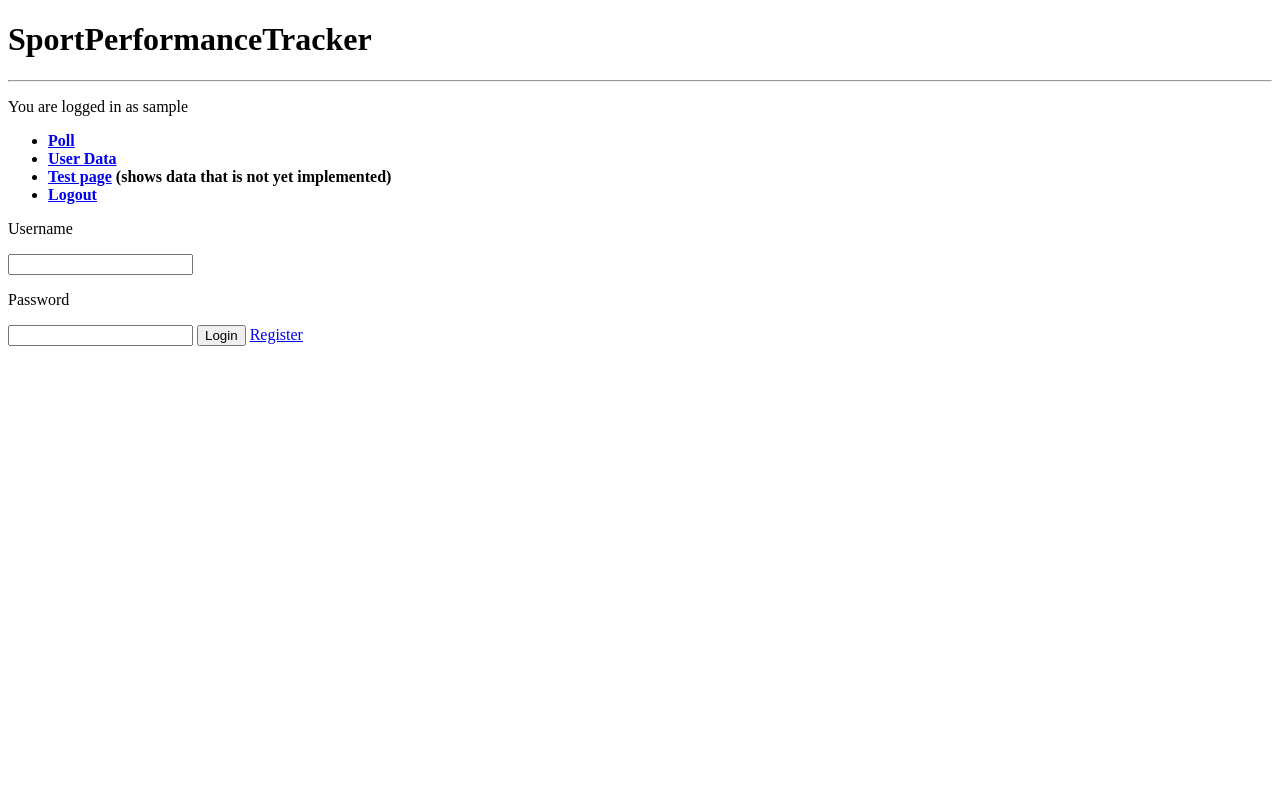
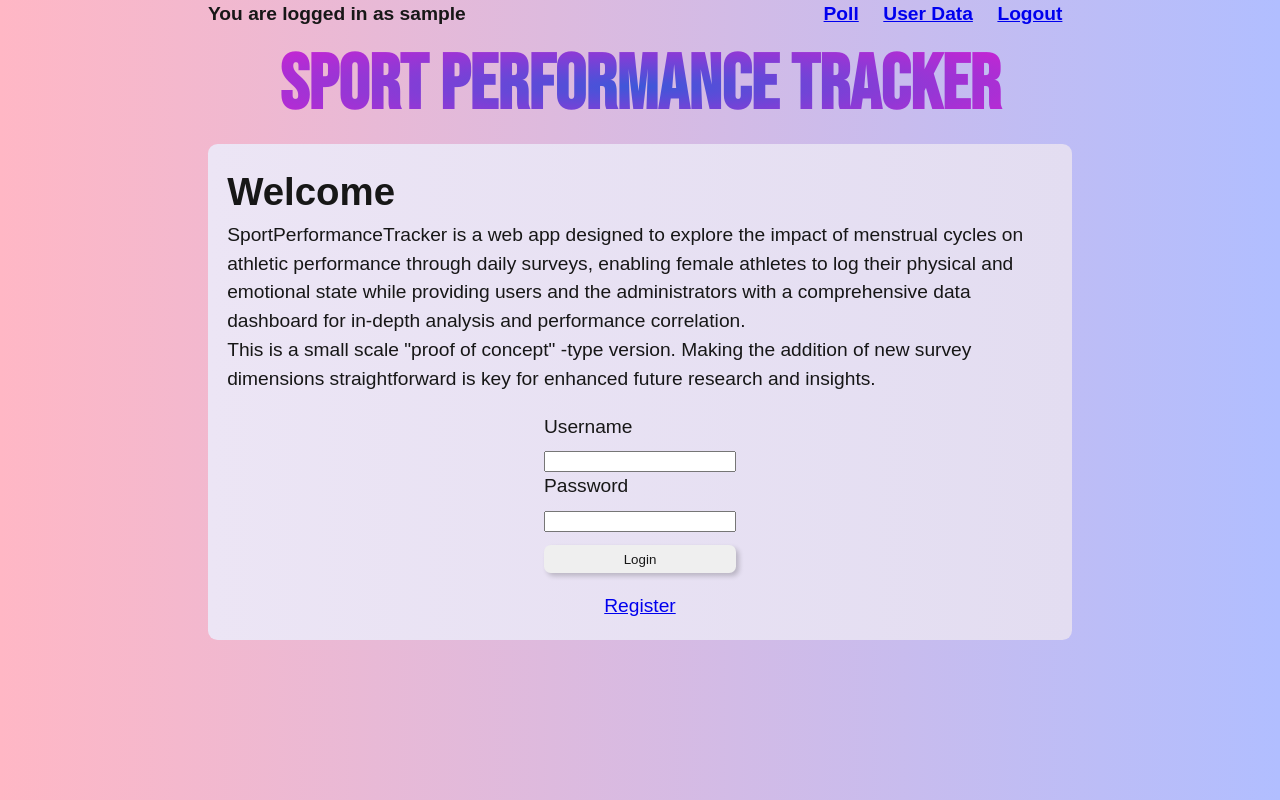
Before and after one commit to jayzstep/SportPerformanceTracker, a Flask app: template templates/login.html in a window 1280 px wide. Run offline with Flask 3, Linux system fonts and the light colour scheme; the template is opened without the code that fills it, so the values that code supplies are empty; the visitor is signed in with stand-in values (Sample User, id 1); parts of the project's set-up code (start-up, migrations or seed data) failed here and were passed over.

Commit message:
Added CSS styling. +small fixes here and there

```diff
--- a/mockdata.sql
+++ b/mockdata.sql
@@ -6,8 +6,6 @@ INSERT INTO Tips (tip_text, category) VALUES
 ('Establish a calming bedtime routine to improve your sleep quality.', 'sleep'),
 ('Try mindfulness or breathing exercises to reduce stress.', 'mental health'),
 ('Incorporate more whole foods like fruits, vegetables, and lean proteins into your diet.', 'nutrition'),
-('Review your training plan to ensure it aligns with your performance goals.', 'training'),
-('Listen to your body and adjust training intensity based on your RPE.', 'training'),
 ('If injured, give your body time to heal and consider consulting a healthcare professional.', 'health');
 
 INSERT INTO Questions (question_text, question_type, radio_low, radio_high, radio_scale, question_title, category)
@@ -19,7 +17,7 @@ VALUES
   ('How would you rate your stress level today?', 'radio', 'Low', 'High', 5, 'Stress level', 'mental health'),
   ('How would you rate your diet quality today?', 'radio', 'Junk', 'Great', 5, 'Diet quality', 'nutrition'),
   ('How would you rate your performance in todays training or game?', 'radio', 'Poor', 'Excellent', 10, 'Performance', 'training'),
-  ('RPE for todays training:', 'radio', null, null, 10, 'RPE', null),
+  ('RPE for todays training:', 'radio', 'Light', 'Heavy', 10, 'RPE', null),
   ('Are you injured?', 'radio', 'No', 'Yes', 2, 'Injured', 'health'),
   ('Is it the first day of your menstrual cycle?', 'radio', 'No', 'Yes', 2, 'Menstrual cycle day 1', 'menstrual health');
 
--- a/schema.sql
+++ b/schema.sql
@@ -7,7 +7,8 @@ CREATE TABLE Users (
   full_name varchar,
   sport varchar,
   team varchar,
-  poll_updated_at date
+  poll_updated_at date,
+  test_data_added boolean DEFAULT false
 );
 CREATE TABLE Questions (
   question_id serial PRIMARY KEY,
--- /dev/null
+++ b/static/main.css
@@ -0,0 +1,106 @@
+* {
+  margin: 0;
+}
+
+body {
+  margin: auto;
+  max-width: 45em;
+  font-family: "Oswald", "Arial", sans-serif;
+  font-size: 1.2em;
+  line-height: 1.5;
+  color: rgb(23, 23, 23);
+  background-image: linear-gradient(to right, #ffb7c5, #b1beff);
+}
+
+nav {
+  display: flex;
+  justify-content: space-between;
+}
+
+nav li {
+  display: inline-block;
+  padding: 0 0.5em;
+}
+
+.header {
+  text-align: center;
+  font-family: "Bebas Neue", "Arial", sans-serif;
+  font-weight: bold;
+  font-size: 2em;
+  font-weight: bold;
+  background-image: radial-gradient(#3d57d9, #f713d1);
+  color: transparent;
+  background-clip: text;
+  -webkit-background-clip: text;
+}
+
+.content {
+  padding: 1em;
+  background-image: linear-gradient(to right, #ece5f5, #e3ddf1);
+  border-radius: 0.5em;
+}
+
+.poll {
+  display: flex;
+  justify-content: center;
+  align-items: center;
+}
+
+.poll p {
+  margin: 0;
+  padding: 0.5em;
+  font-weight: 100;
+}
+
+.login {
+  display: grid;
+  max-width: 10em;
+  grid-template-columns: 1fr;
+  margin: 1em auto;
+  width: 80%;
+}
+
+.login span {
+  font-size: 0.5em;
+}
+
+form label {
+  display: block;
+  margin-bottom: 0.5em;
+}
+
+form input[type="radio"] {
+  margin-right: 0.5em;
+}
+
+form div {
+  display: flex;
+  justify-content: space-evenly;
+  font-size: 1em;
+}
+
+form div label {
+  display: flex;
+  align-items: center;
+}
+
+form span {
+  margin-left: 0.5em;
+}
+
+form input[type="submit"] {
+  display: block;
+  margin-top: 1em;
+  padding: 0.5em 1em;
+  color: rgb(23, 23, 23);
+  border: none;
+  border-radius: 0.5em;
+  cursor: pointer;
+  transition: background-color 0.3s ease, box-shadow 0.3s ease;
+  box-shadow: 3px 3px 5px rgba(0, 0, 0, 0.2);
+}
+
+form input[type="submit"]:hover {
+  background-color: #f713d1;
+  box-shadow: 3px 3px 5px rgba(0, 0, 0, 0.4);
+}
--- a/templates/layout.html
+++ b/templates/layout.html
@@ -1,20 +1,26 @@
 <!DOCTYPE html>
-<!-- <link rel="stylesheet" href="/static/main.css" /> -->
+<link rel="preconnect" href="https://fonts.googleapis.com">
+<link rel="preconnect" href="https://fonts.gstatic.com" crossorigin>
+<link href="https://fonts.googleapis.com/css2?family=Bebas+Neue&display=swap" rel="stylesheet">
+<link rel="stylesheet" href="/static/main.css" />
 <meta name="viewport" content="width=device-width, initial-scale=1" />
-<title>SportPerformanceTracker</title>
-<h1>
-  SportPerformanceTracker</h1>
-  <hr />
 {% if 'user_id' in session %}
+<strong><nav>
   <p>You are logged in as {{session.username}}</p>
-      <strong><nav>
   <ul class="menu">
     <li><a href="{{ url_for('poll') }}">Poll</a></li>
     <li><a href="{{ url_for('user_data') }}">User Data</a></li>
-          <li><a href="{{ url_for('testi') }}">Test page</a> (shows data that is not yet implemented)</li>
         <li><a href="{{ url_for('logout') }}">Logout</a></li>
       </ul>
     </nav></strong>
 {% endif %}
+<title>SportPerformanceTracker</title>
+<div class="header">
+  <h1>
+    Sport Performance Tracker</h1>
+  </div>
+  <div class="content">
+
     {% block content %}{% endblock %}
+  </div>
   </h1>
--- a/templates/login.html
+++ b/templates/login.html
@@ -1,10 +1,25 @@
 {% extends "layout.html" %} {% block content %}
-<form action="/login" method="POST">
-  <p>Username</p>
-  <input type="text" name="username" />
-  <p>Password</p>
-  <input type="password" name="password" />
+<h1>Welcome</h1>
+<p>
+  SportPerformanceTracker is a web app designed to explore the impact of
+  menstrual cycles on athletic performance through daily surveys, enabling
+  female athletes to log their physical and emotional state while providing
+  users and the administrators with a comprehensive data dashboard for in-depth
+  analysis and performance correlation.
+</p>
+<p>
+  This is a small scale "proof of concept" -type version. Making the addition of
+  new survey dimensions straightforward is key for enhanced future research and
+  insights.
+</p>
+<form class="login" action="/login" method="POST">
+  <label for="username">Username</label>
+  <input type="text" id="username" name="username" />
+  <label for="password">Password</label>
+  <input type="password" id="password" name="password" />
   <input type="submit" value="Login" />
+</form>
+<div style="text-align: center">
   <a href="/register">Register</a>
-</form>
+</div>
 {% endblock %}
--- a/templates/register.html
+++ b/templates/register.html
@@ -1,5 +1,6 @@
 {% extends "layout.html" %} {% block content %}
 <h1>New user</h1>
+<div class="poll">
   <form action="/new_user" method="POST">
     <label for="username">Username (Email):</label>
     <input type="email" id="username" name="username" required />
@@ -24,7 +25,8 @@
       required
     />
 
-  <button type="submit">Register</button>
+    <input type="submit" value="Register" />
+  </form>
+</div>
 <a href="/">Back</a>
-</form>
 {% endblock %}
--- a/templates/user_data.html
+++ b/templates/user_data.html
@@ -10,6 +10,12 @@
 <p>{{ tips|random }}</p>
 <hr />
 {% endif %}
+
+{% if not test_data_added %}
+<p>Test data not added</p>
+<hr />
+{% endif %}
+
 <p>Choose a question to see the results</p>
 <form action="/user_data" method="POST">
   <select name="question_id">
```
Also changed, not shown: poll_helper.py (+34 -5 lines), routes.py (+7 -1 lines), templates/index.html (+9 -0 lines), templates/poll.html (+11 -8 lines). Lines whose indentation alone changed are shown as unchanged.
